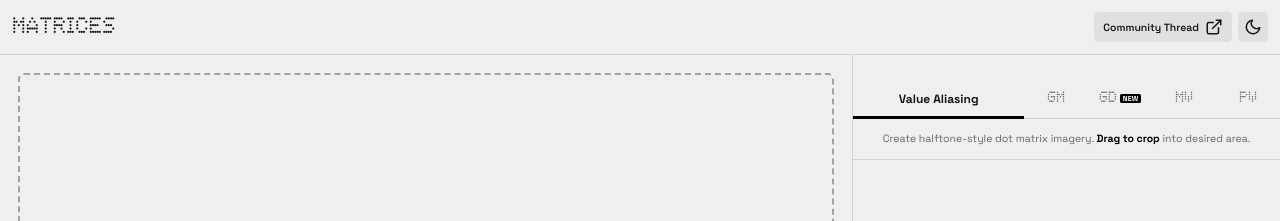
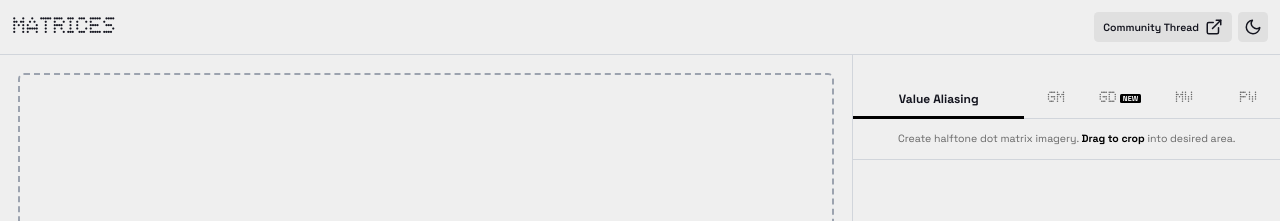
Before and after one commit to udaign/matrices, a React (Vite) app: page / in a window 1280 px wide. Shown: the top 221 px of the page. Built offline with nearby package versions, Linux system fonts and the light colour scheme.

Commit message:
Updated descriptions.

```diff
--- a/App.tsx
+++ b/App.tsx
@@ -553,9 +553,9 @@ const App: React.FC = () => {
   };
 
   const tabDescriptions = {
-    valueAliasing: <>Create halftone-style dot matrix imagery. <strong className={`font-bold ${theme === 'dark' ? 'text-nothing-light' : 'text-black'}`}>Drag to crop</strong> into desired area.</>,
+    valueAliasing: <>Create halftone dot matrix imagery. <strong className={`font-bold ${theme === 'dark' ? 'text-nothing-light' : 'text-black'}`}>Drag to crop</strong> into desired area.</>,
     pfp: <>Create glyph mirror profile pictures. <strong className={`font-bold ${theme === 'dark' ? 'text-nothing-light' : 'text-black'}`}>Drag to crop</strong> into desired area.</>,
-    glassDots: <>Create organic dot matrix overlays. <strong className={`font-bold ${theme === 'dark' ? 'text-nothing-light' : 'text-black'}`}>Drag to crop</strong> into desired area.</>,
+    glassDots: <>Create organic glass dot overlays. <strong className={`font-bold ${theme === 'dark' ? 'text-nothing-light' : 'text-black'}`}>Drag to crop</strong> into desired area.</>,
     wallpaper: <>Convert images into dot-matrix style. <strong className={`font-bold ${theme === 'dark' ? 'text-nothing-light' : 'text-black'}`}>Drag to crop</strong> into desired area.</>,
     photoWidget: "Create dot-matrix Pokémon photo widgets.",
   };
```
